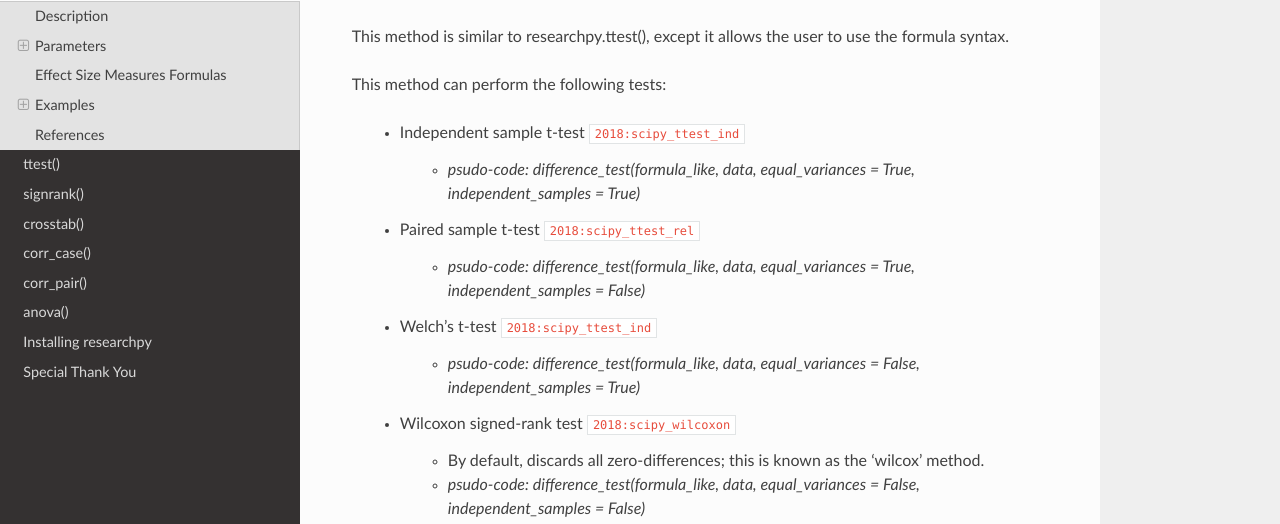
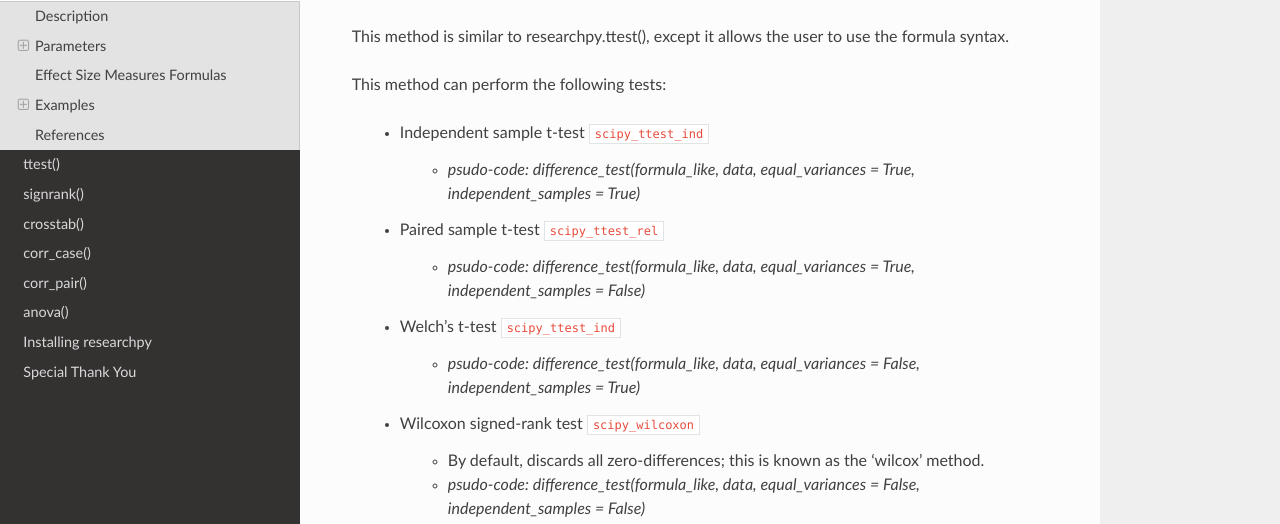
Before and after one commit to researchpy/documentation, a Sphinx documentation site: the page built from source/difference_test_documentation.rst, in a window 1280 px wide and 900 px high. Shown: the part 311-835 px from the top of the window. Built offline with Sphinx 7.4.7 and the Read the Docs theme 2.0.0, drawn with Linux system fonts in a browser that asks for light colours; cross-references to code outside the pages are shown as plain code.

Commit message:
Update difference_test_documentation.rst

```diff
--- a/source/difference_test_documentation.rst
+++ b/source/difference_test_documentation.rst
@@ -14,19 +14,19 @@ This method is similar to researchpy.ttest(), except it allows the user to use t
 
 This method can perform the following tests:
 
-  * Independent sample t-test :footcite:p:`2018:scipy_ttest_ind`
+  * Independent sample t-test :footcite:p:`scipy_ttest_ind`
 
       * `psudo-code: difference_test(formula_like, data, equal_variances = True, independent_samples = True)`
 
-  * Paired sample t-test :footcite:p:`2018:scipy_ttest_rel`
+  * Paired sample t-test :footcite:p:`scipy_ttest_rel`
 
       * `psudo-code: difference_test(formula_like, data, equal_variances = True, independent_samples = False)`
 
-  * Welch's t-test :footcite:p:`2018:scipy_ttest_ind`
+  * Welch's t-test :footcite:p:`scipy_ttest_ind`
 
       * `psudo-code: difference_test(formula_like, data, equal_variances = False, independent_samples = True)`
 
-  * Wilcoxon signed-rank test :footcite:p:`2018:scipy_wilcoxon`
+  * Wilcoxon signed-rank test :footcite:p:`scipy_wilcoxon`
 
       * By default, discards all zero-differences; this is known as the 'wilcox' method.
       * `psudo-code: difference_test(formula_like, data, equal_variances = False, independent_samples = False)`
```
